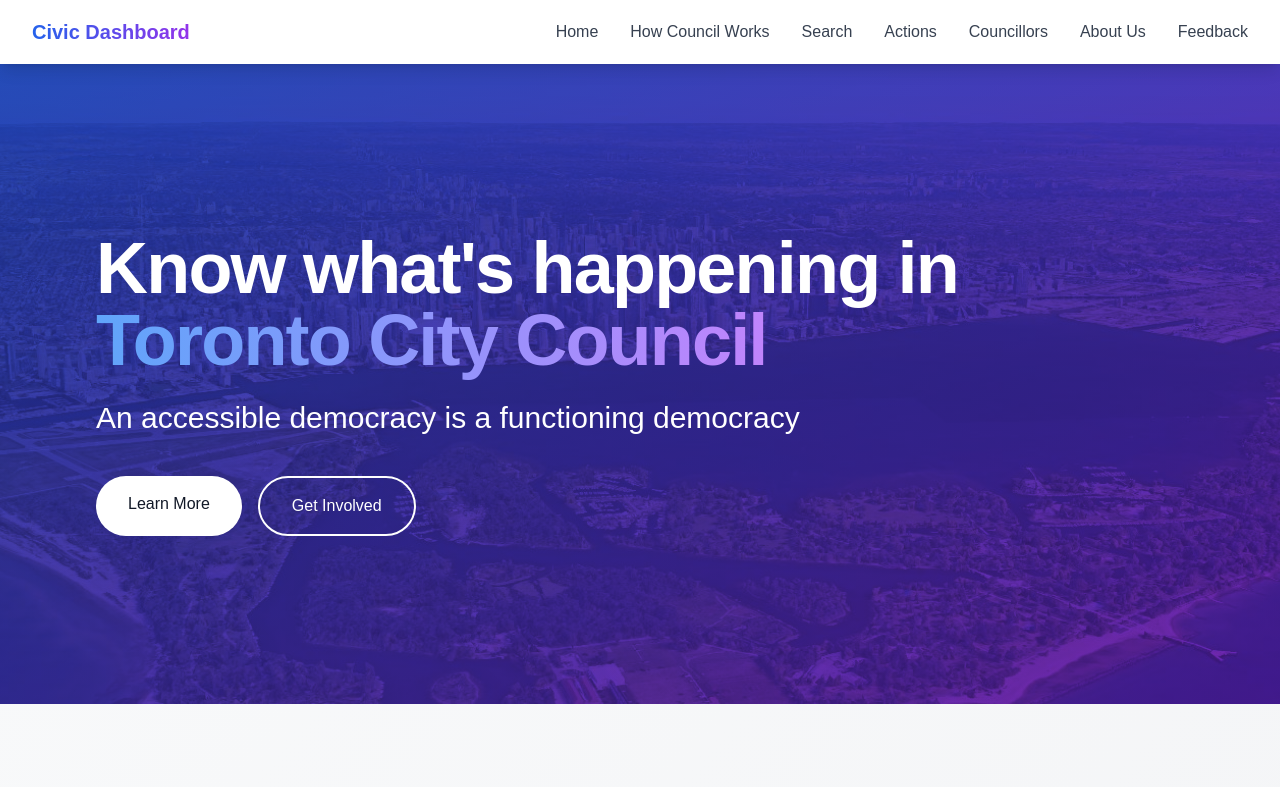
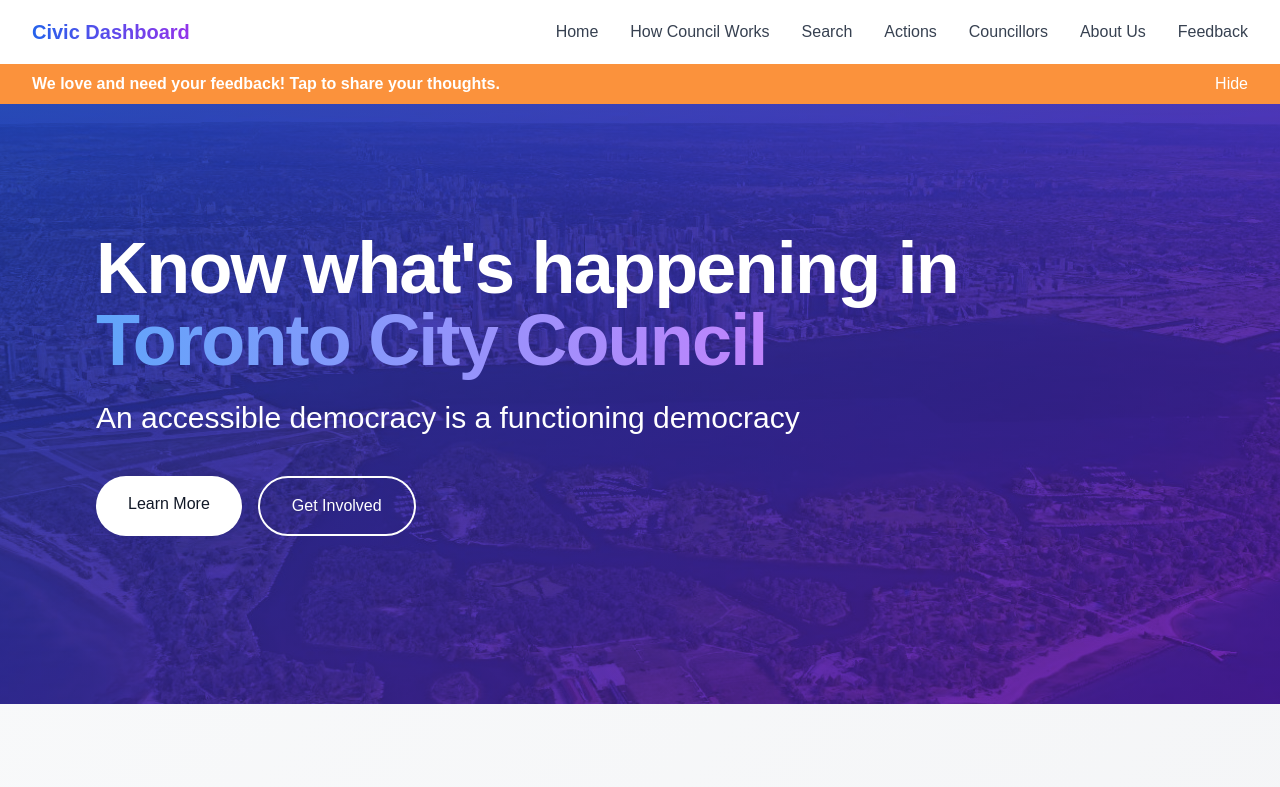
Before and after one commit to civic-dashboard/civic-dashboard-web, a Next.js app: page / in a window 1280 px wide. Shown: the top 787 px of the page. Built offline with nearby package versions, Linux system fonts and the light colour scheme.

Commit message:
create and call notifcationBanner with feedback message

```diff
--- a/src/components/navigation/Header.tsx
+++ b/src/components/navigation/Header.tsx
@@ -2,6 +2,7 @@
 import { useState } from 'react';
 import { menuItems } from '@/constants/navigation';
 import Link from 'next/link';
+import NotificationBanner from '@/components/navigation/NotificationBanner';
 
 const gradientAnimation = `
 @keyframes gradient {
@@ -15,6 +16,7 @@ export default function Header() {
   const [isMenuOpen, setIsMenuOpen] = useState(false);
 
   return (
+    <>
       <header className="sticky top-0 z-10 backdrop-blur-md bg-white/80 dark:bg-gray-800/80 shadow-lg">
         <style jsx global>
           {gradientAnimation}
@@ -82,5 +84,10 @@ export default function Header() {
           )}
         </nav>
       </header>
+      <NotificationBanner
+        message="We love and need your feedback! Tap to share your thoughts."
+        link="/feedback"
+      />
+    </>
   );
 }
--- /dev/null
+++ b/src/components/navigation/NotificationBanner.tsx
@@ -0,0 +1,51 @@
+'use client';
+import { useState } from 'react';
+import { useRouter } from 'next/navigation';
+
+export default function NotificationBanner({
+  message,
+  link,
+}: {
+  message: string;
+  link: string;
+}) {
+  const [isCollapsed, setIsCollapsed] = useState(false);
+  const router = useRouter();
+
+  const handleBannerClick = () => {
+    router.push(link);
+  };
+
+  return (
+    <div className="fixed w-full top-16 z-50">
+      {!isCollapsed ? (
+        <div className="bg-orange-400 text-white w-full">
+          <div
+            className="max-w-7xl mx-auto px-4 sm:px-6 lg:px-8 py-2 flex items-center justify-between cursor-pointer"
+            onClick={handleBannerClick}
+          >
+            <p className="text-md font-semibold">{message}</p>
+            <button
+              onClick={(e) => {
+                e.stopPropagation();
+                setIsCollapsed(true);
+              }}
+              className="ml-4 flex-shrink-0 text-white hover:text-gray-200 transition-colors"
+              aria-label="Collapse notification"
+            >
+              Hide
+            </button>
+          </div>
+        </div>
+      ) : (
+        <button
+          onClick={() => setIsCollapsed(false)}
+          className="fixed top-16 right-4 bg-orange-400 text-white mt-2 p-2 rounded-full shadow-lg z-50"
+          aria-label="Show notification"
+        >
+          ❤️
+        </button>
+      )}
+    </div>
+  );
+}
```
Lines whose indentation alone changed are shown as unchanged.
